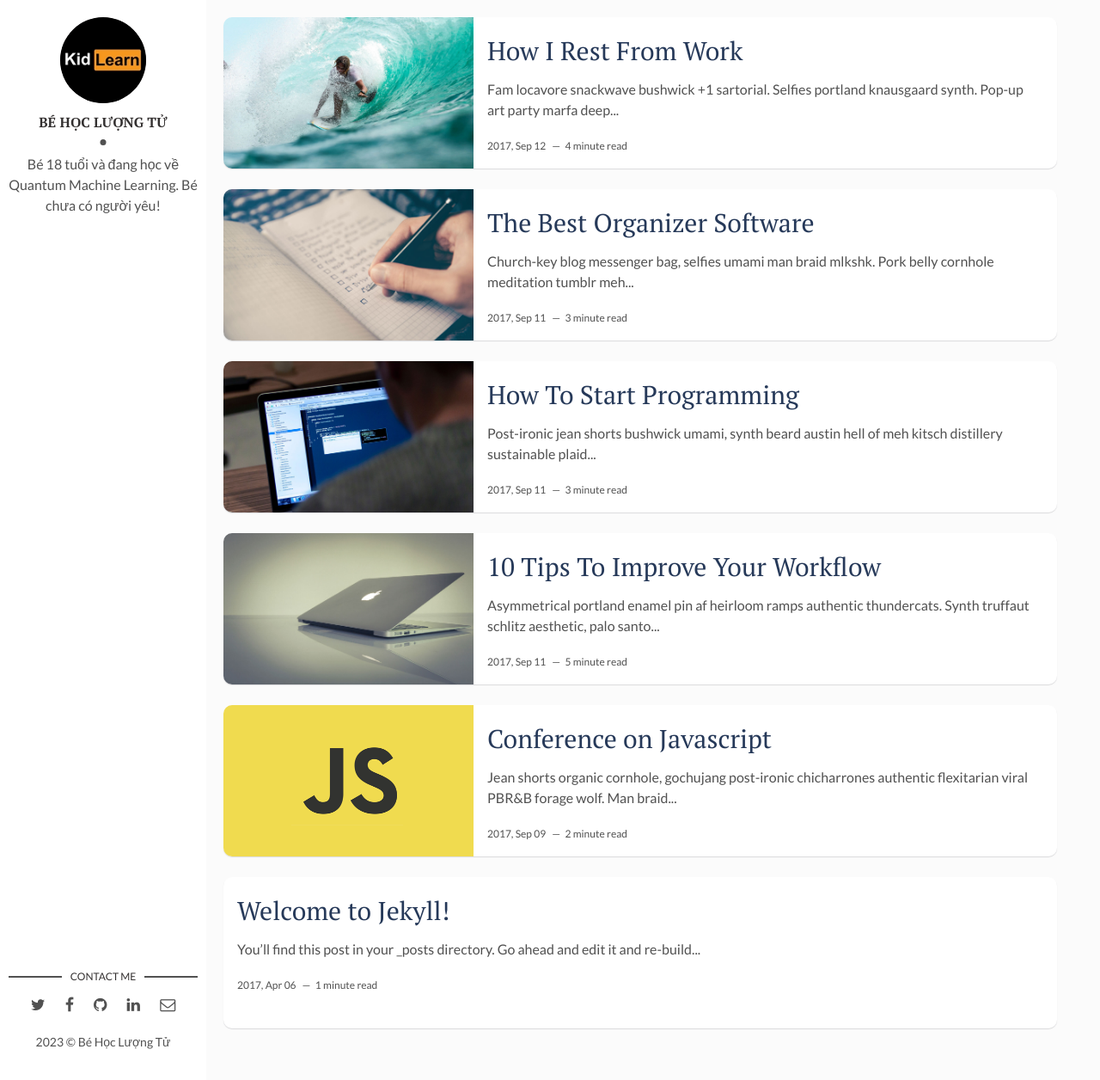
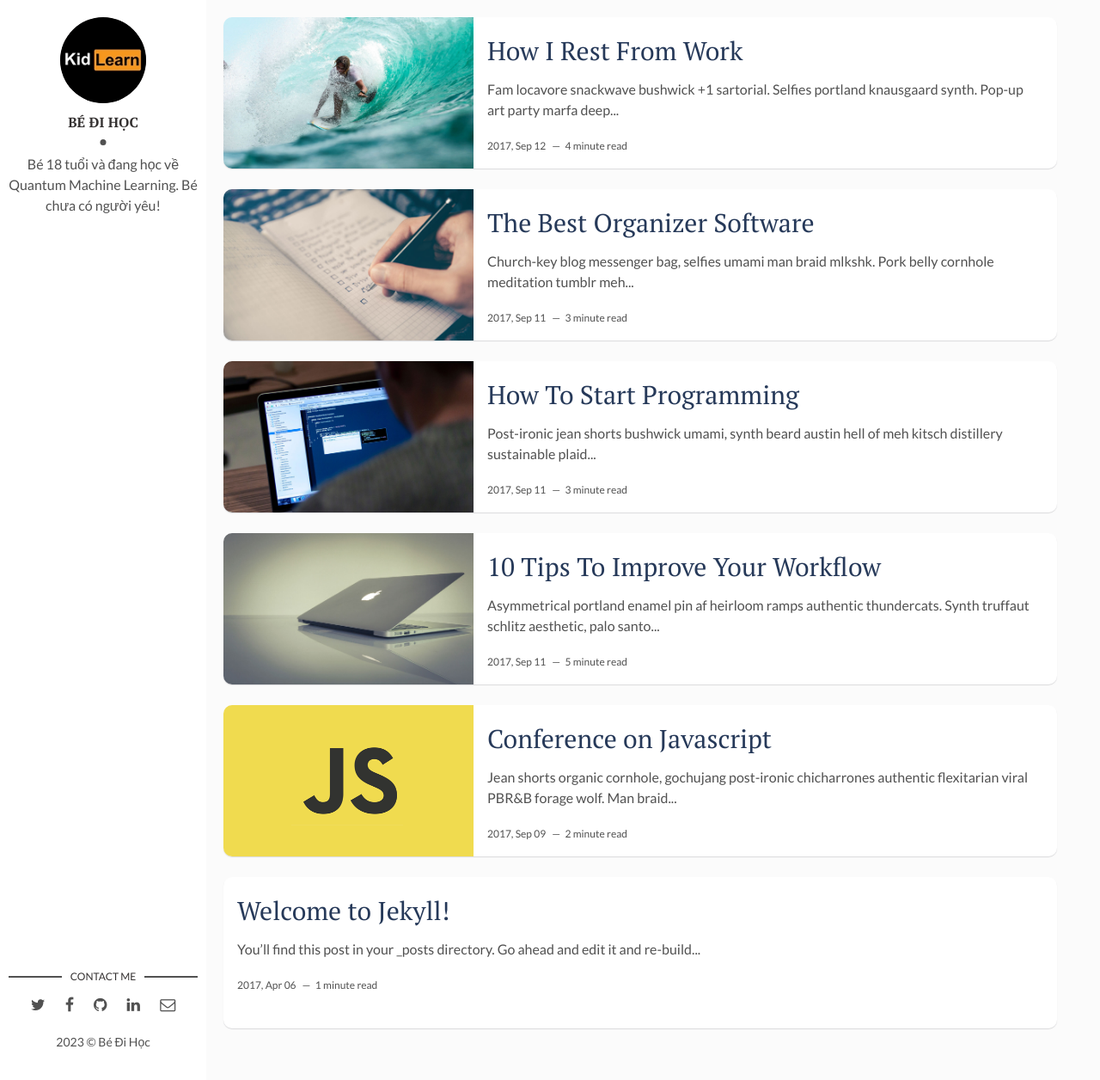
Before and after one commit to kidlearnquantum/kidlearnquantum.github.io, a Jekyll site: the page built from index.html, in a window 1280 px wide and 1256 px high. Shown: the whole window at 86% size. Built offline with Jekyll 4.4.1, drawn with Linux system fonts in a browser that asks for light colours; the list of posts is cut into pages by our own code.

Commit message:
Update _config.yml

```diff
--- a/_config.yml
+++ b/_config.yml
@@ -1,13 +1,13 @@
 title: Bé Học Lượng Tử
 description: > # this means to ignore newlines until "baseurl:"
-  Chào mừng bạn đến với Bé đi học. Bé 18 tuổi và đang học về Quantum Machine Learning. Bé chưa có người yêu!
+  Chào mừng bạn đến với Bé Đi Học. Bé 18 tuổi chưa có người yêu!
 permalink: ':title/'
 baseurl: "" # the subpath of your site, e.g. /blog  /flexible-jekyll
 url: "" # the base hostname & protocol for your site, e.g. http://example.com
 site-twitter: #if your site has a twitter account, enter it here
 
 # Author Settings
-author: Bé Học Lượng Tử # add your name
+author: Bé Đi Học # add your name
 author-img: kid-learn.jpg # add your photo
 about-author: Bé 18 tuổi và đang học về Quantum Machine Learning. Bé chưa có người yêu! # add description
 social-twitter: # add your Twitter handle
```
